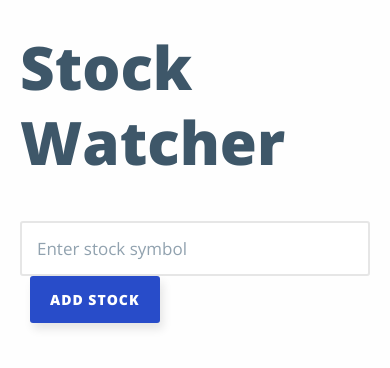
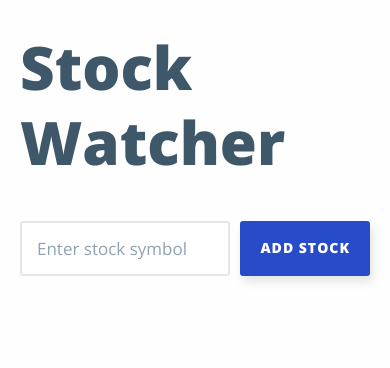
Before and after one commit to jessikuh/stock-watcher, a Vue app in the folder client/: page / in a window 390 px wide. Shown: the top 368 px of the page. Built offline with nearby package versions, Linux system fonts and the light colour scheme.

Commit message:
Start of responsiveness

```diff
--- a/client/src/components/AddStock.vue
+++ b/client/src/components/AddStock.vue
@@ -3,8 +3,8 @@
     <fieldset>
       <legend class="accessibly-hidden">Add stock to your ticker</legend>
 
-      <div class="margin-vertical-4x" style="display: flex; flex-flow: row wrap; width: 100%;">
-        <div style="width: 35rem;">
+      <div class="add-stock margin-vertical-4x">
+        <div class="add-stock__input">
           <input
             id="stock-symbol"
             name="stock symbol"
@@ -15,7 +15,7 @@
           <label for="stock-symbol" class="accessibly-hidden">Stock Symbol</label>
         </div>
 
-        <div>
+        <div class="add-stock__button">
           <input class="btn margin-left-1x" type="submit" value="Add Stock">
         </div>
 
@@ -106,6 +106,29 @@ export default {
     width: 1px;
   }
 
+  .add-stock {
+    display: flex;
+    flex-flow: row wrap;
+    width: 100%;
+
+    &__input,
+    &__button {
+      @media only screen and (max-width: 756px) {
+        display: inline-flex;
+      }
+    }
+
+    &__input {
+      @media only screen and (min-width: 756px) {
+        width: 35rem;
+      }
+      @media only screen and (max-width: 756px) {
+        flex: 1;
+      }
+      width: auto;
+    }
+  }
+
   input {
     &:not([type='submit']) {
       border-radius: .3rem;
```
